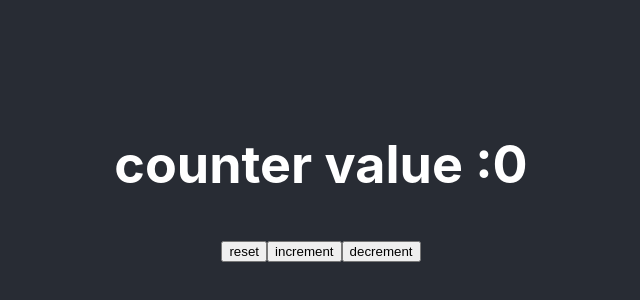
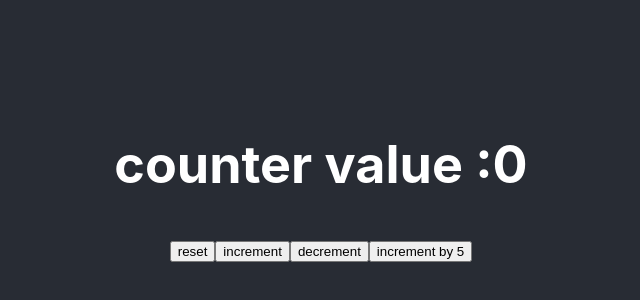
Before and after one commit to Kim-React/ReactTrnApp, a React (Create React App) app in the folder reacttrainapp/: page / in a window 1280 px wide. Shown: the part 220-520 px from the top of the page, without its empty margins (319-959 px from the left). Built offline with nearby package versions, Linux system fonts and the light colour scheme.

Commit message:
19hookincrementwithprevstate

```diff
--- a/reacttrainapp/src/Components/HookCounterTwo.js
+++ b/reacttrainapp/src/Components/HookCounterTwo.js
@@ -4,12 +4,24 @@ export default function HookCounterTwo() {
     const initialState = 0;
     const [count,setCount] = useState(initialState);
 
+    function increment(){
+        setCount(prevState => prevState + 1 )
+    }
+
+    function incrementByFive(){
+        increment();
+        increment();
+        increment();
+        increment();
+    }
+
   return (
     <div>
         <h1>counter value :{count}</h1>
       <button onClick={()=> setCount(initialState)}>reset </button>
-      <button onClick={()=> setCount(count+1)}>increment </button>
+      <button onClick={()=> increment()}>increment </button>
       <button onClick={()=> setCount(count-1)}>decrement </button>
+      <button onClick={()=> incrementByFive()}>increment by 5 </button>
     </div>
   )
 }
```
